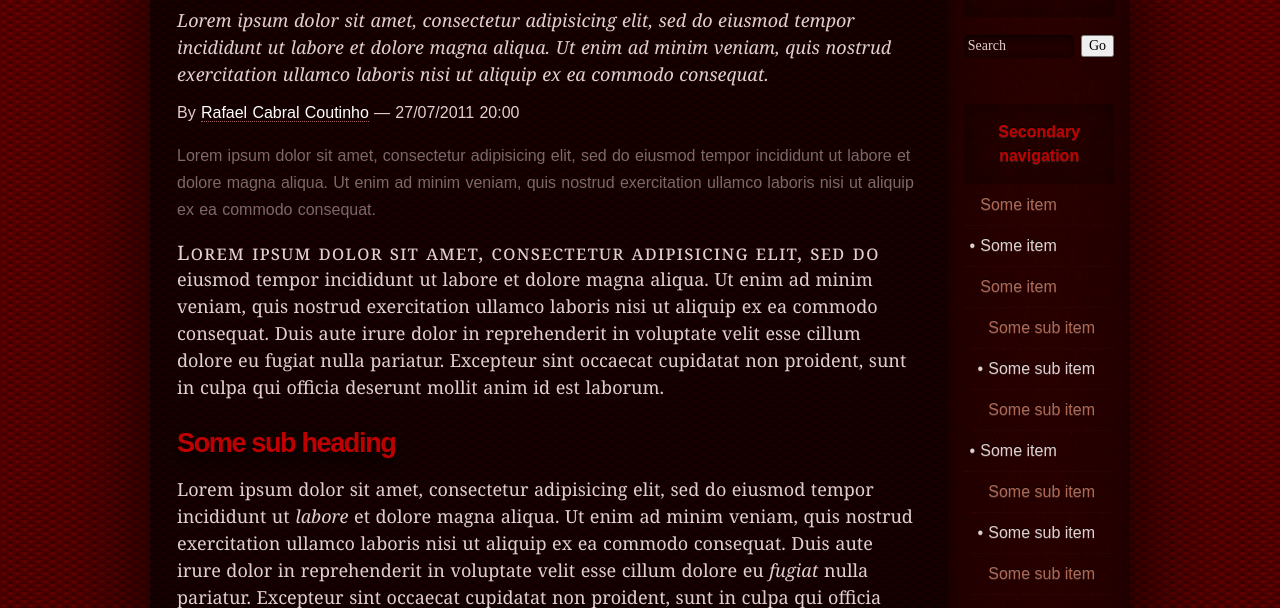
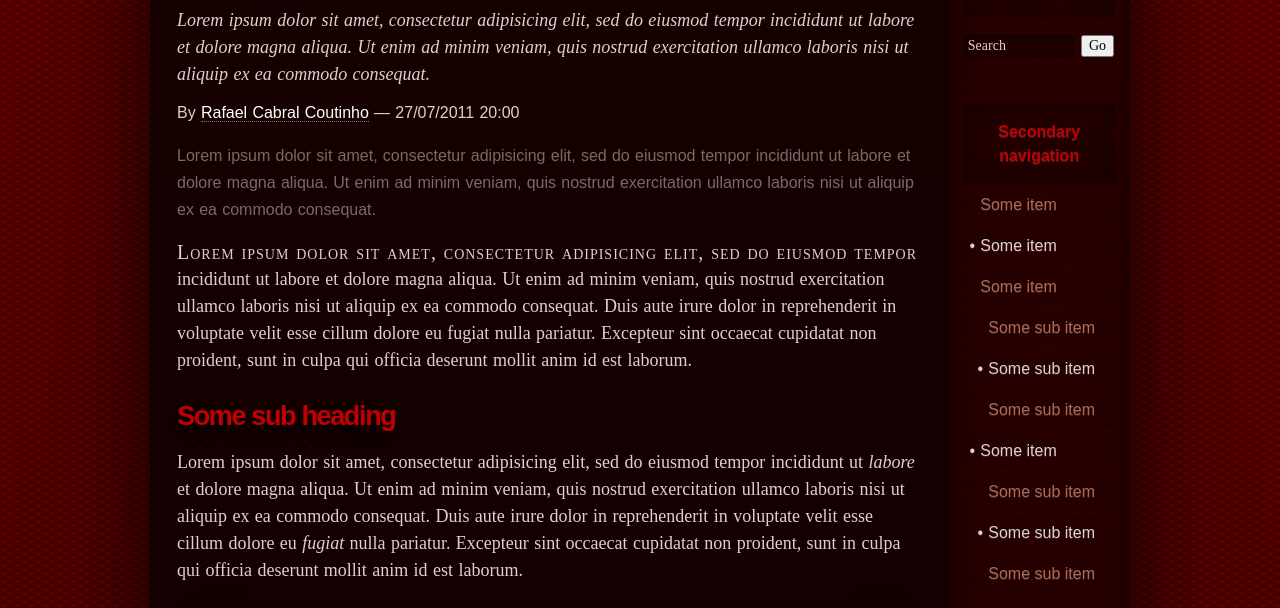
Before and after one commit to rcabralc/rcabralcnet.theme-mockup, a plain HTML site: page index.html in a window 1280 px wide. Shown: the part 160-768 px from the top of the page. Drawn offline with Linux system fonts and the light colour scheme.

Commit message:
Simplified font stack

```diff
--- a/css/base.css
+++ b/css/base.css
@@ -29,7 +29,7 @@ html {
 
 body {
   box-sizing: border-box;
-  font-family: "Gentium", "Cambria", "Droid Serif", "Georgia", "Times New Roman", serif;
+  font-family: "Gentium", "Droid Serif", serif;
   font-size: 18px;
   line-height: 1.5em;
   margin: 0 auto 2em;
```
